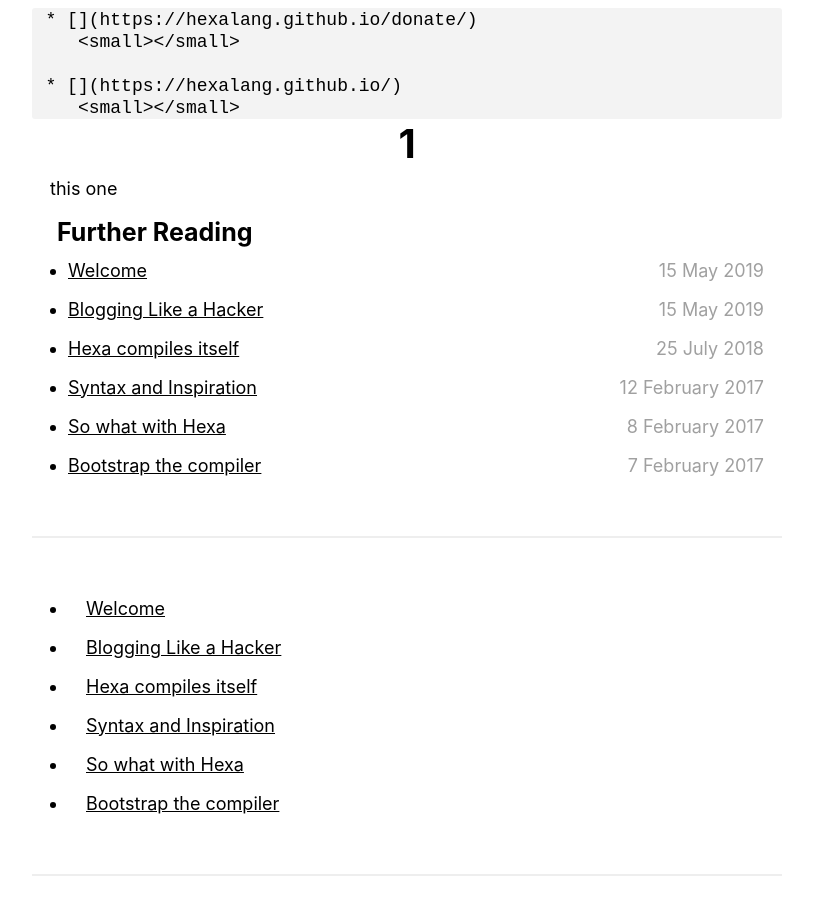
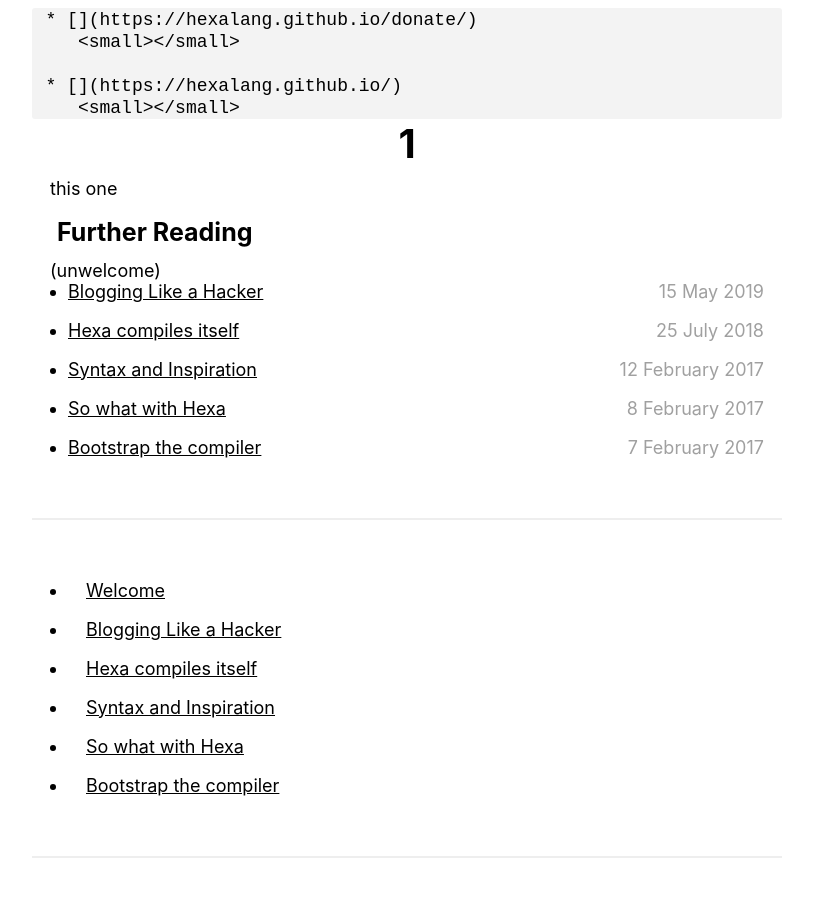
Before and after one commit to hexalang/hexalang.github.io, a Jekyll site: the page built from _blog/Test.md, in a window 1280 px wide and 900 px high, scrolled down 1185 px. Shown: the whole window, without its empty margins (233-1046 px from the left). Built offline with Jekyll 4.4.1, drawn with Linux system fonts in a browser that asks for light colours; emoji names are drawn with the system emoji font.

Commit message:
Update Test.md

```diff
--- a/_blog/Test.md
+++ b/_blog/Test.md
@@ -60,7 +60,7 @@ this one
 <ul>
 {% assign sortedss = site.blog | sort: 'date' | reverse %}
 {% for page in sortedss %}
-{% if p.title == 'Welcome' %}
+{% if page.title == 'Welcome' %}
 (unwelcome)
 {% else %}
 <li>
```
